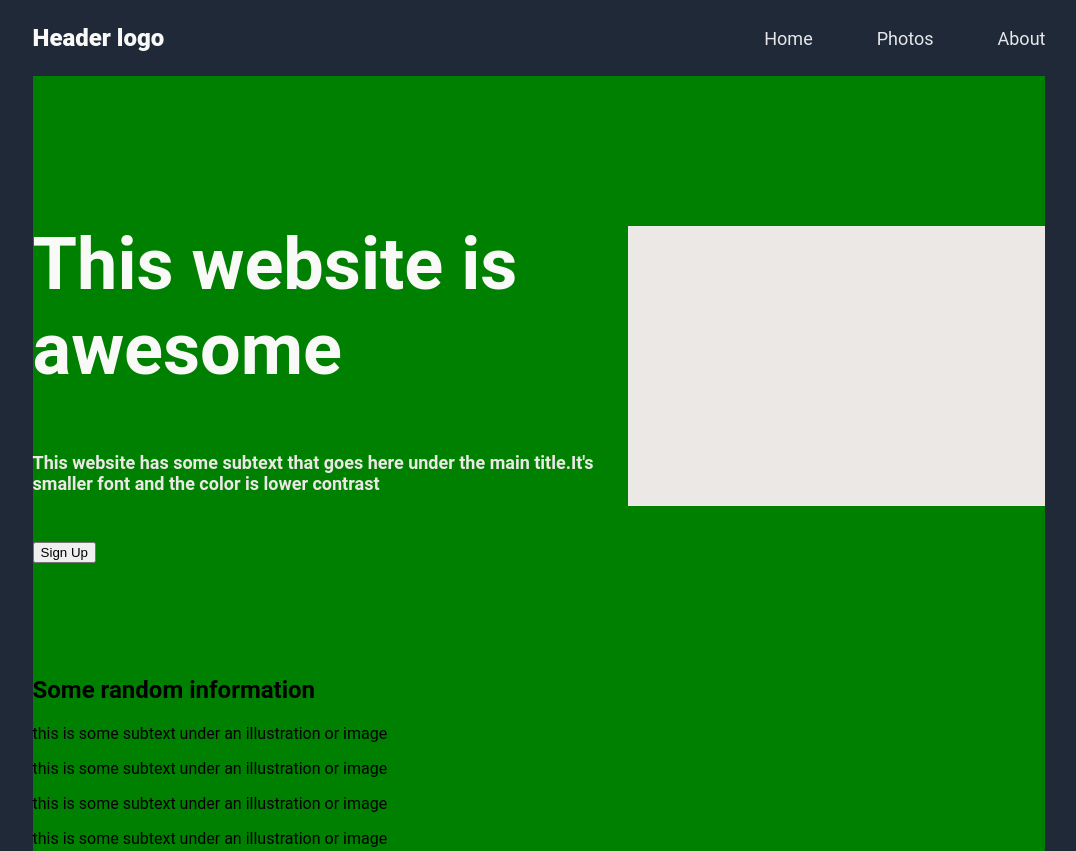
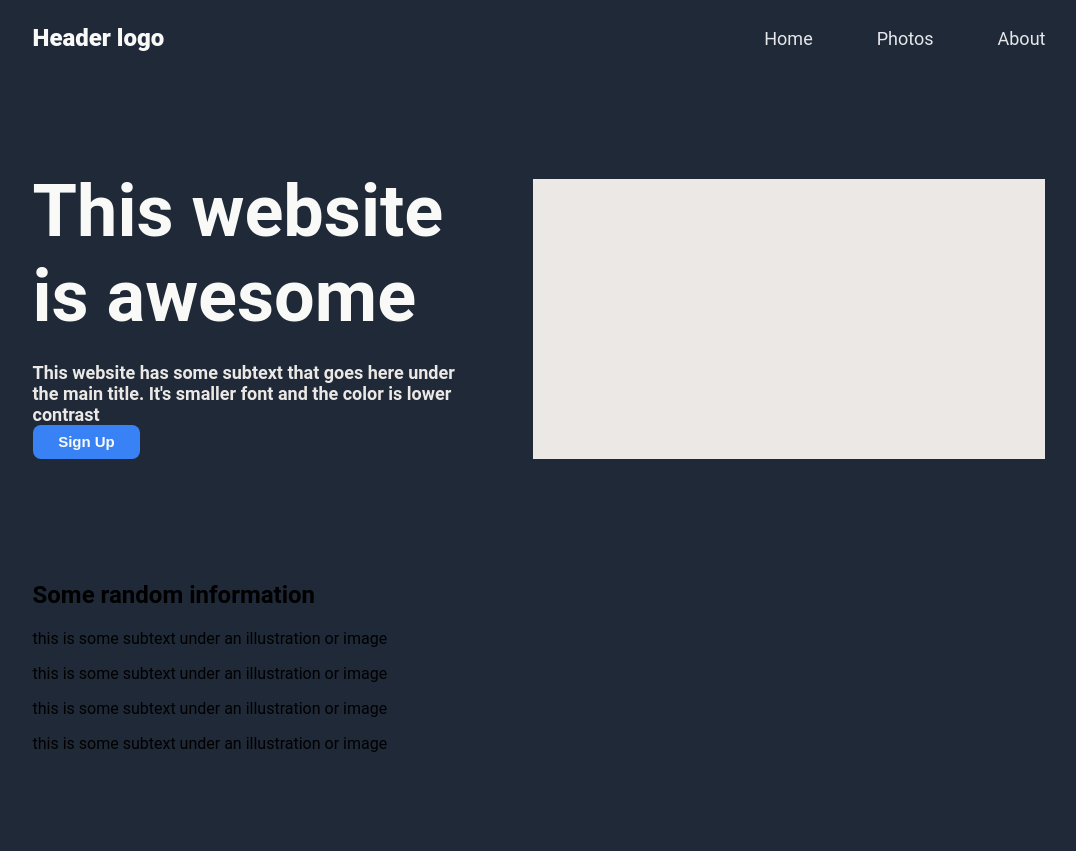
Before and after one commit to lacettt/landing-page-v2, a plain HTML site: page index.html in a window 1280 px wide. Shown: the top 851 px of the page, without its empty margins (101-1177 px from the left). Drawn offline with Linux system fonts and the light colour scheme.

Commit message:
Update v1.0.3 - main text finalization + img placeholder position fixed + HTML and CSS fix

```diff
--- a/css/styles.css
+++ b/css/styles.css
@@ -53,17 +53,55 @@ nav {
 main {
 	display: grid;
 	grid-area: m;
-	background: green;
+	/*background: green;*/
 }
 
 #text-image-container {
 	display: flex;
 	align-items: center;
+	justify-content: space-between;
+	flex-wrap: wrap;
 }
-#text-image-container #welcome-text-container {
+#welcome-text-container {
+	display: flex;
+	flex-direction: column;
+
+	justify-content: space-evenly;
+
+	align-items: flex-start;
 	color: #f9faf8;
 	font-size: 48px;
 	font-weight: bolder;
+
+	width: 35vw;
+	height: 35vh;
+}
+.welcome-text-item {
+	margin-top: -10px;
+	min-height: 0;
+}
+
+#welcome-text-container p {
+	margin-top: 15vh;
+}
+
+#welcome-text-container button {
+	display: flex;
+
+	background-color: #3882f6;
+
+	font-size: 15px;
+	font-weight: 900;
+
+	margin-top: 5vh;
+	padding: 2vh 2vw;
+
+	color: #f9faf8;
+	justify-content: center;
+	align-items: center;
+
+	border: 0;
+	border-radius: 8px;
 }
 
 #text-image-container p {
@@ -71,10 +109,8 @@ main {
 	font-size: 18px;
 }
 #text-image-container #image-placeholder-container {
-	display: flex;
-
 	background: #ebe8e5;
-	width: 50vw;
+	width: 40vw;
 	height: 35vh;
 }
 
--- a/index.html
+++ b/index.html
@@ -23,12 +23,12 @@
 			<main>
 				<section id="text-image-container">
 					<div id="welcome-text-container">
-						<h1>This website is awesome</h1>
-						<p>
-							This website has some subtext that goes here under the main
-							title.It's smaller font and the color is lower contrast
+						<h1 class="welcome-text-item">This website is awesome</h1>
+						<p class="welcome-text-item">
+							This website has some subtext that goes here under the main title.
+							It's smaller font and the color is lower contrast
 						</p>
-						<button>Sign Up</button>
+						<button class="welcome-text-item">Sign Up</button>
 					</div>
 					<span id="image-placeholder-container">
 						<img href="https://unsplash.com/random" />
```
